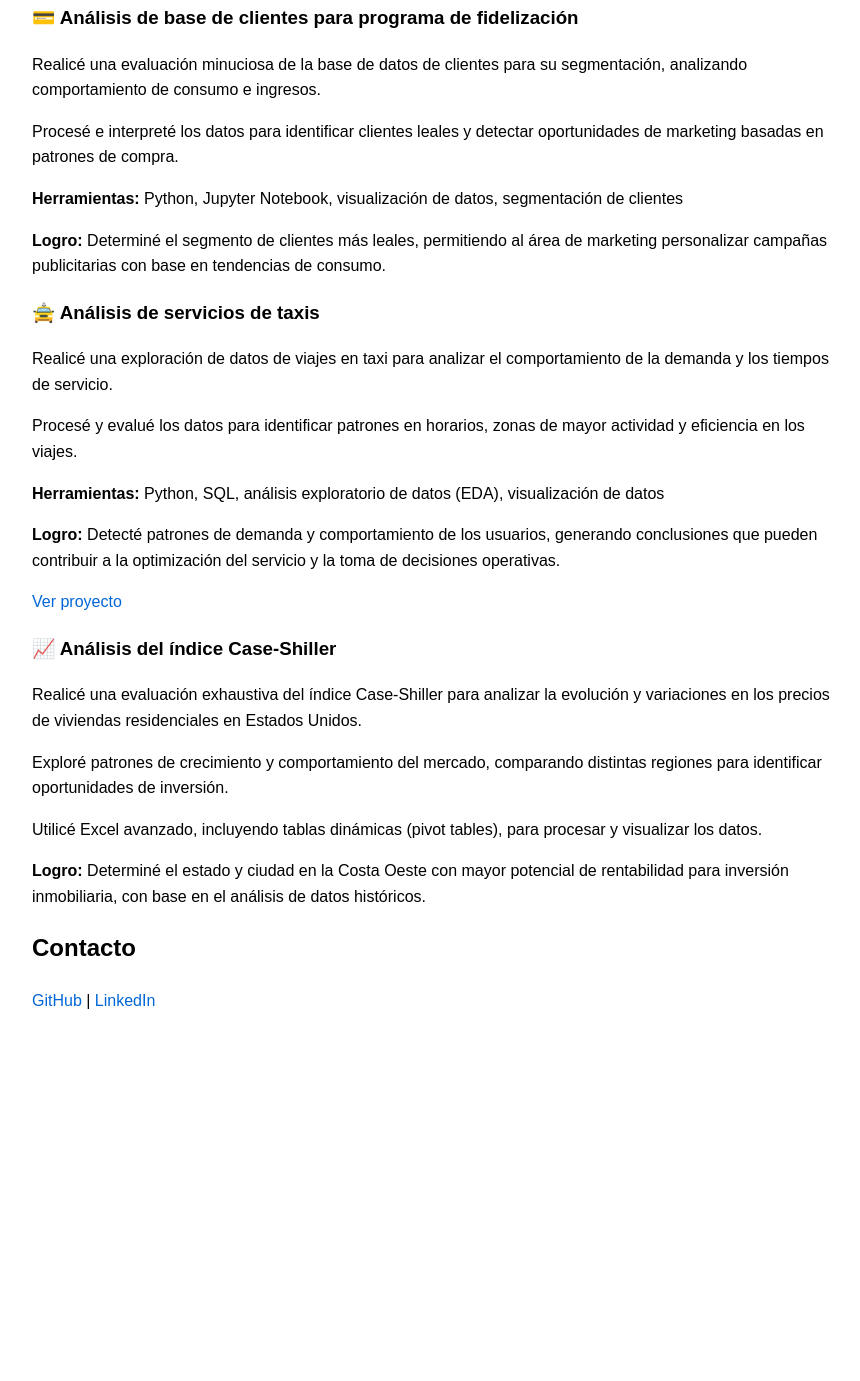
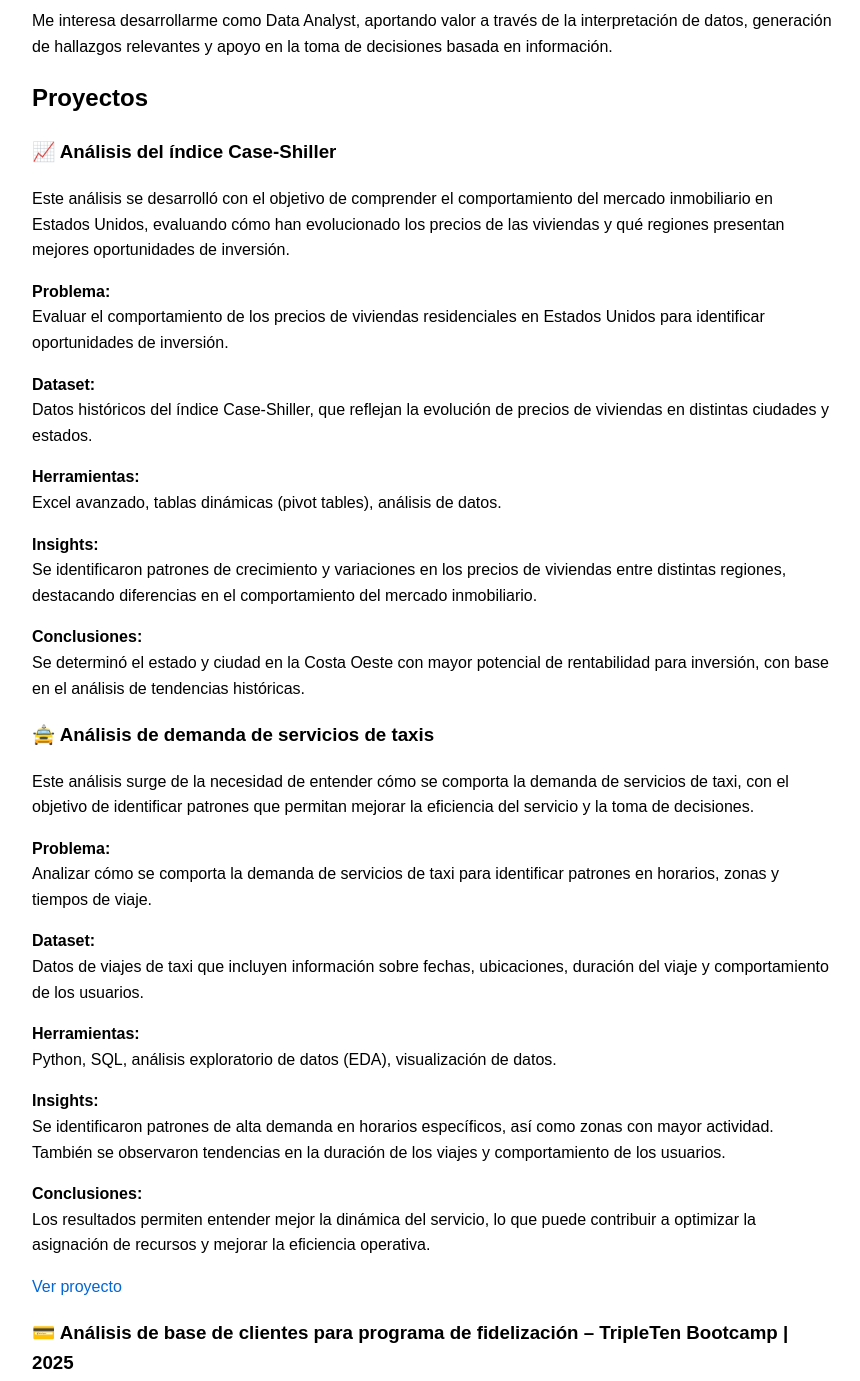
Before and after one commit to Griseldaaleman/griseldaaleman.github.io, a plain HTML site: page index.html in a window 1280 px wide. Shown: the part 454-1835 px from the top of the page, without its empty margins (208-1068 px from the left). Before the commit the page ends 1503 px from the top, so only its background shows below. Drawn offline with Linux system fonts and the light colour scheme.

Commit message:
Update index.html

```diff
--- a/index.html
+++ b/index.html
@@ -28,58 +28,96 @@
 
 <h2>Sobre mí</h2>
 <p>
-Soy Data Analyst junior en transición desde Quality Assurance, con experiencia en análisis de datos, interpretación de información y generación de hallazgos.
+Soy Data Analyst junior en transición desde el área de Quality Assurance, donde desarrollé un enfoque analítico basado en la evaluación de procesos, identificación de patrones y mejora continua.
+</p>
+
+<p>
+Cuento con habilidades en SQL, Python, Excel y Power BI, las cuales he aplicado en proyectos de análisis de datos enfocados en segmentación de clientes, comportamiento del mercado y demanda de servicios.
+</p>
+
+<p>
+Me interesa desarrollarme como Data Analyst, aportando valor a través de la interpretación de datos, generación de hallazgos relevantes y apoyo en la toma de decisiones basada en información.
 </p>
 
 <h2>Proyectos</h2>
 
-<h3>💳 Análisis de base de clientes para programa de fidelización</h3>
+<h3>📈 Análisis del índice Case-Shiller</h3>
 <p>
-Realicé una evaluación minuciosa de la base de datos de clientes para su segmentación, analizando comportamiento de consumo e ingresos.
+Este análisis se desarrolló con el objetivo de comprender el comportamiento del mercado inmobiliario en Estados Unidos, evaluando cómo han evolucionado los precios de las viviendas y qué regiones presentan mejores oportunidades de inversión.
 </p>
-<p>
-Procesé e interpreté los datos para identificar clientes leales y detectar oportunidades de marketing basadas en patrones de compra.
-</p>
-<p>
-<strong>Herramientas:</strong> Python, Jupyter Notebook, visualización de datos, segmentación de clientes
-</p>
-<p>
-<strong>Logro:</strong> Determiné el segmento de clientes más leales, permitiendo al área de marketing personalizar campañas publicitarias con base en tendencias de consumo.
-</p>
-<p>
+<p><strong>Problema:</strong><br>
+Evaluar el comportamiento de los precios de viviendas residenciales en Estados Unidos para identificar oportunidades de inversión.
 </p>
 
-<h3>🚖 Análisis de servicios de taxis</h3>
+<p><strong>Dataset:</strong><br>
+Datos históricos del índice Case-Shiller, que reflejan la evolución de precios de viviendas en distintas ciudades y estados.
+</p>
+
+<p><strong>Herramientas:</strong><br>
+Excel avanzado, tablas dinámicas (pivot tables), análisis de datos.
+</p>
+
+<p><strong>Insights:</strong><br>
+Se identificaron patrones de crecimiento y variaciones en los precios de viviendas entre distintas regiones, destacando diferencias en el comportamiento del mercado inmobiliario.
+</p>
+
+<p><strong>Conclusiones:</strong><br>
+Se determinó el estado y ciudad en la Costa Oeste con mayor potencial de rentabilidad para inversión, con base en el análisis de tendencias históricas.
+</p>
+
+
+<h3>🚖 Análisis de demanda de servicios de taxis</h3>
 <p>
-Realicé una exploración de datos de viajes en taxi para analizar el comportamiento de la demanda y los tiempos de servicio.
+Este análisis surge de la necesidad de entender cómo se comporta la demanda de servicios de taxi, con el objetivo de identificar patrones que permitan mejorar la eficiencia del servicio y la toma de decisiones.
 </p>
-<p>
-Procesé y evalué los datos para identificar patrones en horarios, zonas de mayor actividad y eficiencia en los viajes.
+<p><strong>Problema:</strong><br>
+Analizar cómo se comporta la demanda de servicios de taxi para identificar patrones en horarios, zonas y tiempos de viaje.
 </p>
-<p>
-<strong>Herramientas:</strong> Python, SQL, análisis exploratorio de datos (EDA), visualización de datos
+
+<p><strong>Dataset:</strong><br>
+Datos de viajes de taxi que incluyen información sobre fechas, ubicaciones, duración del viaje y comportamiento de los usuarios.
 </p>
-<p>
-<strong>Logro:</strong> Detecté patrones de demanda y comportamiento de los usuarios, generando conclusiones que pueden contribuir a la optimización del servicio y la toma de decisiones operativas.
+
+<p><strong>Herramientas:</strong><br>
+Python, SQL, análisis exploratorio de datos (EDA), visualización de datos.
 </p>
-<p>
+
+<p><strong>Insights:</strong><br>
+Se identificaron patrones de alta demanda en horarios específicos, así como zonas con mayor actividad. También se observaron tendencias en la duración de los viajes y comportamiento de los usuarios.
+</p>
+
+<p><strong>Conclusiones:</strong><br>
+Los resultados permiten entender mejor la dinámica del servicio, lo que puede contribuir a optimizar la asignación de recursos y mejorar la eficiencia operativa.
+</p>
 <a href="https://github.com/Griseldaaleman/taxi-demand-analysis.git">Ver proyecto</a>
 </p>
 
-<h3>📈 Análisis del índice Case-Shiller</h3>
+<h3>💳 Análisis de base de clientes para programa de fidelización – TripleTen Bootcamp | 2025</h3>
 <p>
-Realicé una evaluación exhaustiva del índice Case-Shiller para analizar la evolución y variaciones en los precios de viviendas residenciales en Estados Unidos.
+Este proyecto se enfoca en comprender el comportamiento de los clientes para apoyar estrategias de fidelización, identificando segmentos clave que permitan mejorar la personalización de campañas de marketing.
 </p>
+<p><strong>Problema:</strong><br>
+Analizar la base de datos de clientes para identificar segmentos de alto valor y mejorar estrategias de marketing.
+</p>
+
+<p><strong>Dataset:</strong><br>
+Base de datos de clientes con información sobre comportamiento de compra, ingresos y características del consumo.
+</p>
+
+<p><strong>Herramientas:</strong><br>
+Python, Jupyter Notebook, análisis exploratorio de datos (EDA), visualización de datos, segmentación de clientes.
+</p>
+
+<p><strong>Insights:</strong><br>
+Se identificaron patrones de consumo y comportamiento que permitieron distinguir a los clientes más leales y con mayor valor para la empresa.
+</p>
+
+<p><strong>Conclusiones:</strong><br>
+Se definió el segmento de clientes más leales, permitiendo personalizar campañas de marketing basadas en tendencias de consumo y mejorar la efectividad de las estrategias.
+</p>
+
 <p>
-Exploré patrones de crecimiento y comportamiento del mercado, comparando distintas regiones para identificar oportunidades de inversión.
-</p>
-<p>
-Utilicé Excel avanzado, incluyendo tablas dinámicas (pivot tables), para procesar y visualizar los datos.
-</p>
-<p>
-<strong>Logro:</strong> Determiné el estado y ciudad en la Costa Oeste con mayor potencial de rentabilidad para inversión inmobiliaria, con base en el análisis de datos históricos.
-</p>
-<p>
+<a href="#">Ver proyecto</a>
 </p>
 
 <h2>Contacto</h2>
```
